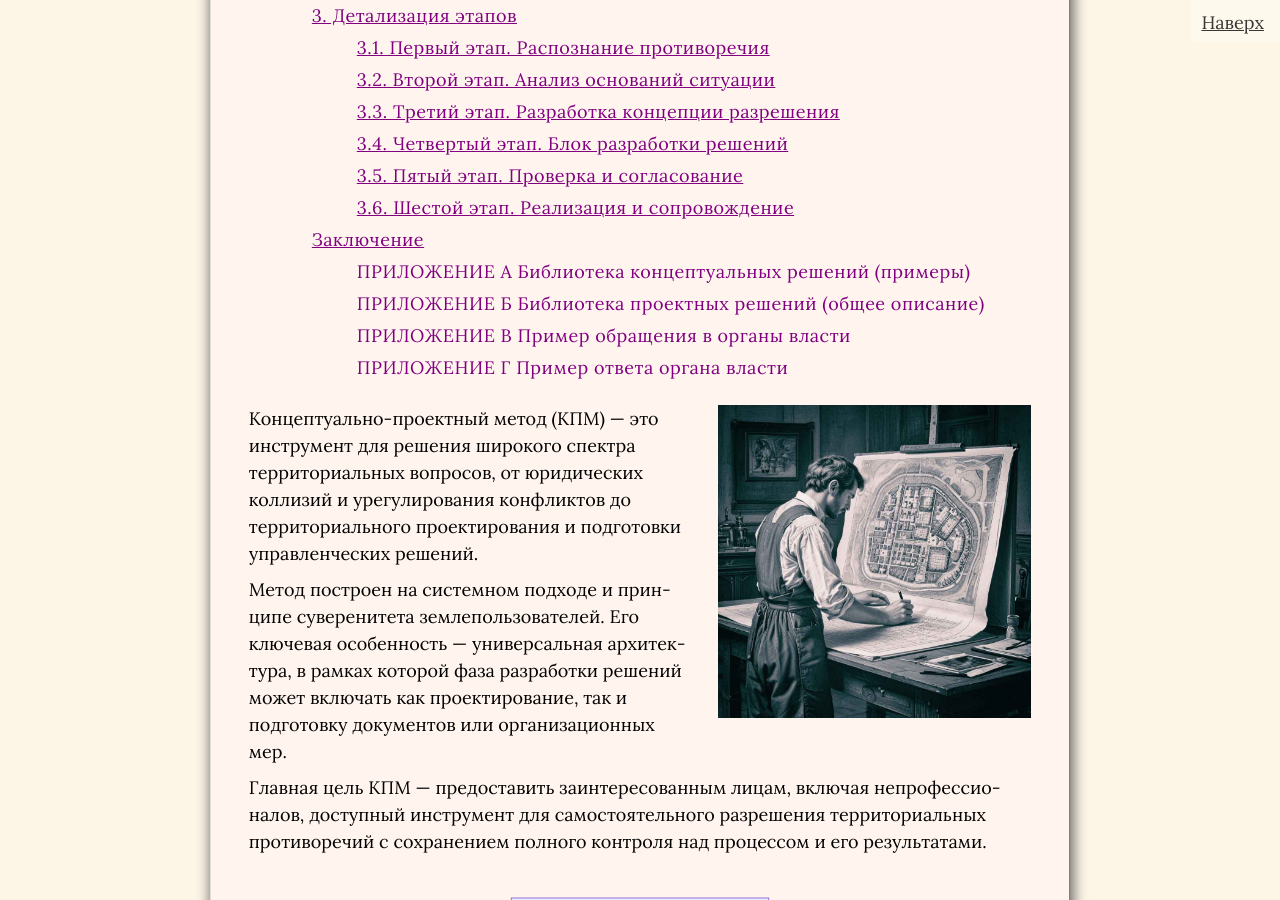
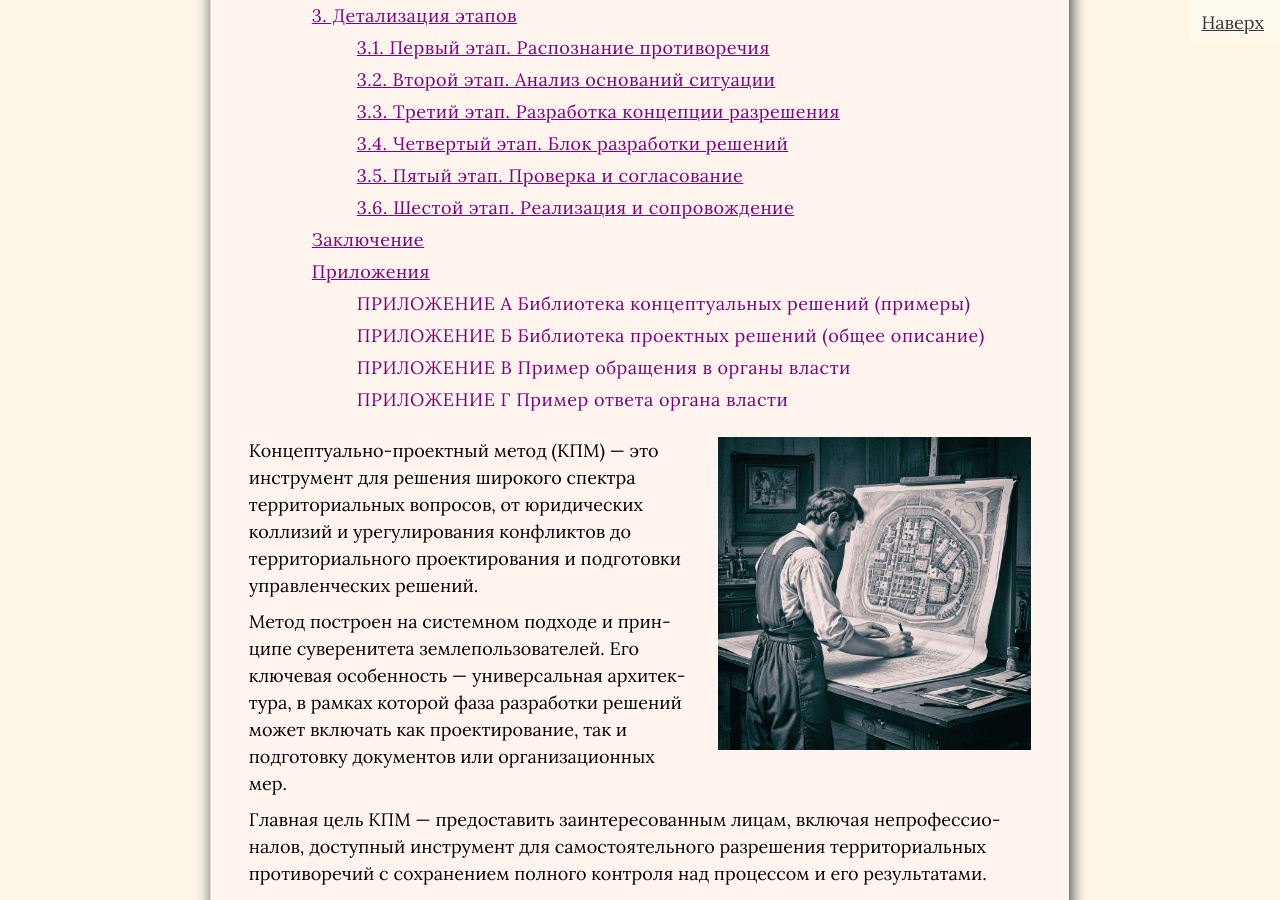
Before and after one commit to SergSi/land-use-art, a Jekyll site: the page built from _posts/2025-09-12-metod.md, in a window 1280 px wide and 900 px high, scrolled down 558 px. Built offline with Jekyll 4.4.1, drawn with Linux system fonts in a browser that asks for light colours; some web fonts are replaced.

Commit message:
Update 2025-09-12-metod.md

```diff
--- a/_posts/2025-09-12-metod.md
+++ b/_posts/2025-09-12-metod.md
@@ -292,6 +292,8 @@
 - разработки стандартов проектной деятельности, обеспечивающих комплексный учет территориальных, экономических, правовых и социальных аспектов.
 
 Концептуально-проектный метод предлагает последовательный и структурированный подход к решению задач землепользования, охватывающий жизненный цикл проекта — от первоначальной идеи до кадастрового учета и регистрации прав. Метод обеспечивает не только создание жизнеспособных проектов, но и гарантирует суверенитет сообществ над своей территорией, преобразуя конфликт интересов в источник устойчивого развития.
+
+## Приложения
 
 <div style="page-break-before: always; margin-top: 30px;">
     <h3 style="position: absolute; left: -9999px; opacity: 0; height: 0; margin: 0; padding: 0;">
```
